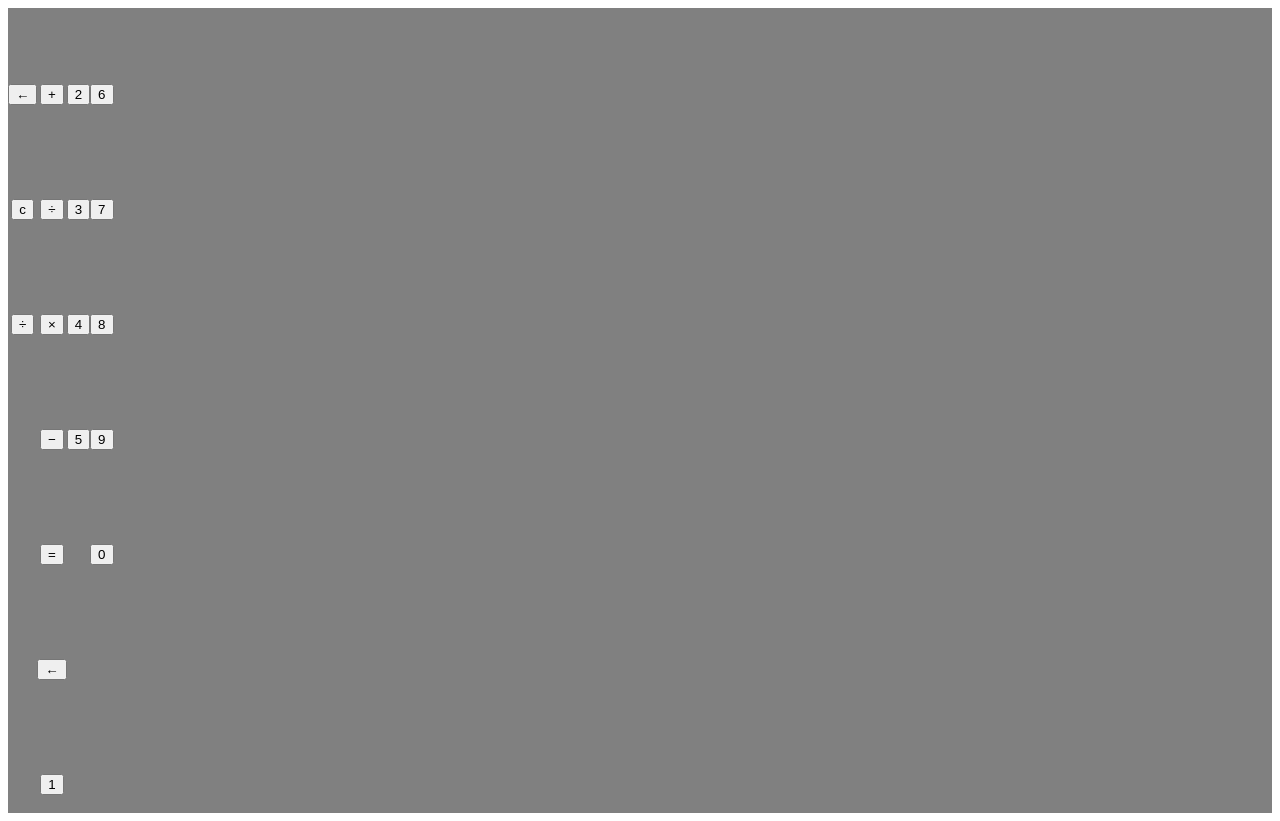
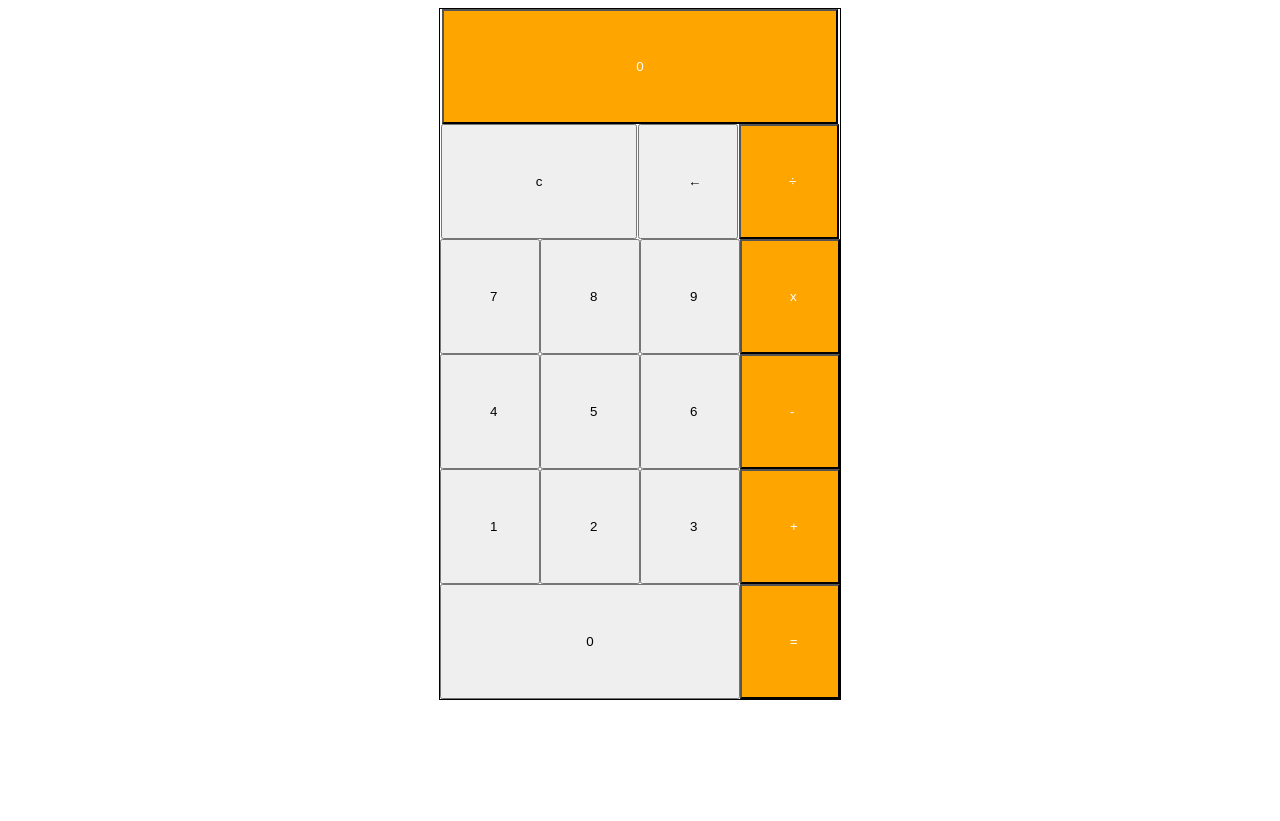
Before and after one commit to frankcampos/LAB-calculator, a plain HTML site: page index.html in a window 1280 px wide. After the commit the page ends 800 px from the top, so only its background shows below. Drawn offline with Linux system fonts and the light colour scheme.

Commit message:
almost done

```diff
--- a/index.html
+++ b/index.html
@@ -7,19 +7,48 @@
   <title>calculator</title>
 </head>
 <body>
-  <div class="container">
+  <div class="calculator-wrapper">
 
-    <div class="container1">
-    <!-- <div class="box box1"><button>&#61;</button></div> -->
-    <div class="box box2 "><button>&#8592;</button></div>
-    <div class="box box1"><button>c</button></div>
-    <div class="box box2 "><button>&#247;</button></div>
+    <div class="row">
+      <button class="single-element">0</button>
+
+  </div>
+
+    <div class="row">
+      <button class="double-width">c</button>
+    <button>&#8592;</button>
+    <button>&#247;</button>
+
+  </div>
+
+
+    <div class="row">
+      <button>7</button>
+      <button>8</button>
+      <button>9</button>
+      <button>x</button>
+  </div>
+
+    <div class="row">
+      <button>4</button>
+      <button>5</button>
+      <button>6</button>
+      <button>-</button>
+  </div>
+    <div class="row">
+      <button>1</button>
+      <button>2</button>
+      <button>3</button>
+      <button>+</button>
+  </div>
+
+  <div class="row">
+    <button class="triple-spaces">0</button>
+    <button>=</button>
 
 
 
-
-
-  </div>
+  <!-- </div>
   <div class="con container2">
     <div class="box box1"><button>&#43;</button></div>
     <div class="box box2 "><button>&#247;</button></div>
@@ -32,7 +61,7 @@
 
   </div>
   <div class="con container3">
-    <div class="box box1"><button>2</button></div>
+    <div class="box box1"><button ></button>>2</button></div>
     <div class="box box2 "><button>3</button></div>
     <div class="box box1"><button>4</button></div>
     <div class="box box2 "><button>5</button></div>
@@ -47,12 +76,7 @@
     <div class="box box1"><button>8</button></div>
     <div class="box box2 "><button>9</button></div>
     <div class="box box2 "><button>0</button></div>
-
-
-
-
-
-  </div>
+  </div> -->
 </div>
 
 </body>
--- a/main.css
+++ b/main.css
@@ -1,33 +1,47 @@
-.box {
-  color: white;
-  font-size: 100px;
-  text-align: center;
-  text-shadow: 4px 4px 0 rgba(0, 0, 0, 0.1);
-  padding: 0px
-  /* flex-basis : 150px; */
+/* I need to change the color of first elemet that take the whole row */
+/* ///////////////////////////////////////////////////////////// */
+.calculator-wrapper{
+  width: 400px;
+
+
+  margin:0 auto;
+  border: 1px solid black;
 
 }
 
-.container {
+.row {
   display: flex;
-  flex-wrap: wrap;
-
-
-  size: 400px;
-  background-color: grey;
-  flex-direction: column 4;
-  padding: 0%;
-  margin: 0%;
+  justify-content:space-evenly;
+  text-size-adjust: 20px;
 
 }
 
-button{
-  /* padding: 0%; */
-  margin: 0%;
+button {
+  width: 24.5%;
+  padding: 48px;
+
+  border: 1px color(black red green blue);
+  cursor: pointer;
+  transition: background-color 0.3s;
+
 }
 
-.container1{
-  flex-direction: column;
-  padding: 0px;
+.double-width {
+  width: 49%; /* the one percent is for avoid elements overlaping*/
+}
+
+.single-element{
+  width: 99%;
+  background-color: black;
 
 }
+
+.triple-spaces{
+  width: 74.9%; /* I have 4 speaces in  a row,so 3 spaces takes 75 of a row */
+}
+
+button:last-child {
+  background-color: orange; /* Make the last button in each row orange */
+  color: white; /*last child text get white text color */
+
+}
```
